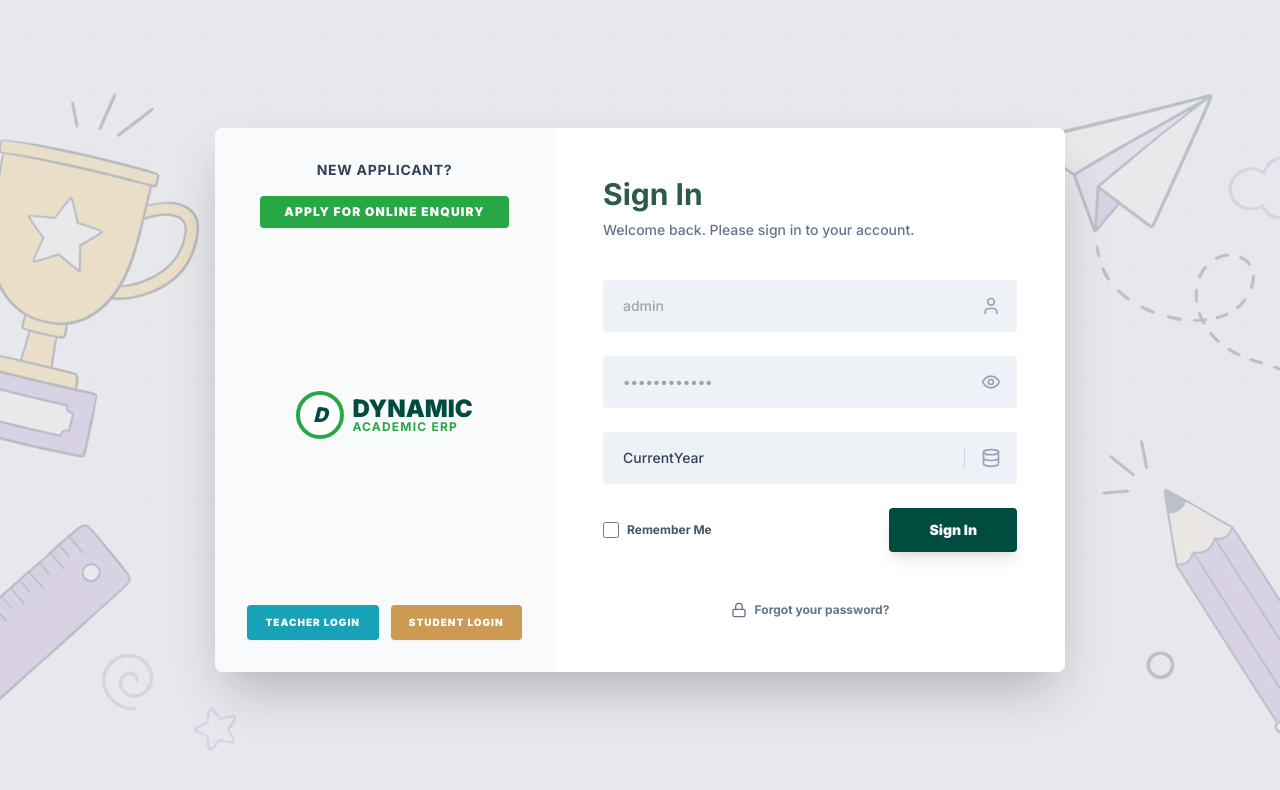
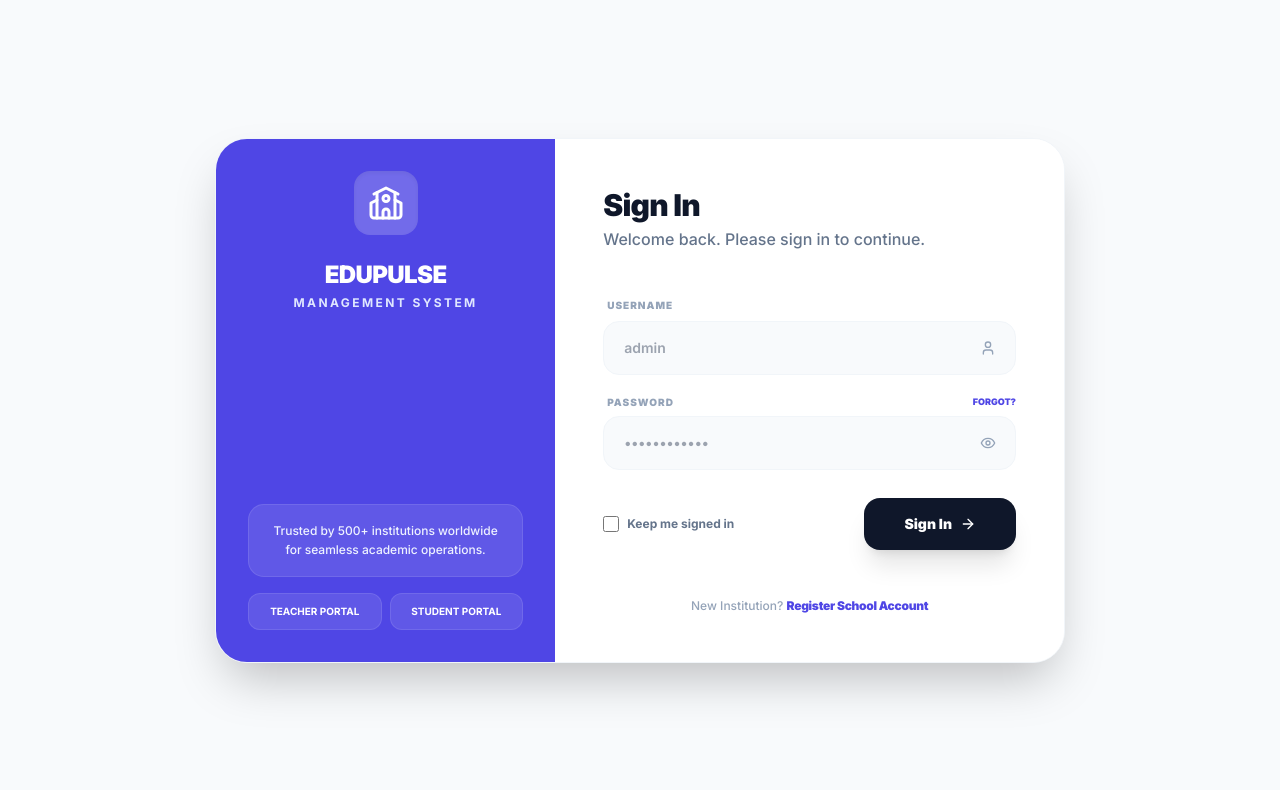
Before and after one commit to PrinceTiwari00/edupulse-sms, a Next.js app: page /login in a window 1280 px wide. Shown: the top 790 px of the page. Built offline with nearby package versions, Linux system fonts and the light colour scheme.

Commit message:
UI Finalization: Matched Login page theme to Sign Up page (Indigo/Slate theme)

```diff
--- a/app/login/page.tsx
+++ b/app/login/page.tsx
@@ -4,121 +4,100 @@ import React from 'react';
 import {
   User,
   Eye,
-  Database,
   Lock,
+  School,
+  ArrowRight,
+  ShieldCheck
 } from 'lucide-react';
 import Link from 'next/link';
 
 export default function LoginPage() {
   return (
-    <div className="min-h-screen w-full flex items-center justify-center p-4 relative overflow-hidden bg-[#e5e7eb]">
-      {/* Background Image Overlay */}
-      <div
-        className="absolute inset-0 z-0 opacity-20"
-        style={{
-          backgroundImage: "url('/login-bg.png')",
-          backgroundSize: 'cover',
-          backgroundPosition: 'center'
-        }}
-      />
+    <div className="min-h-screen w-full flex items-center justify-center p-6 bg-slate-50">
+      {/* Main Card - Compact and themed like the Sign Up page */}
+      <div className="relative z-10 w-full max-w-[850px] bg-white rounded-[32px] border border-slate-100 shadow-2xl overflow-hidden flex flex-col md:row min-h-[500px] md:flex-row">
 
-      {/* Main Card - Perfectly aligned with Register Page size & structure */}
-      <div className="relative z-10 w-full max-w-[850px] bg-white rounded-lg shadow-2xl overflow-hidden flex flex-col md:flex-row min-h-[500px]">
-
-        {/* Left Section - Sidebar Info */}
-        <div className="w-full md:w-[40%] bg-slate-50 p-8 flex flex-col items-center justify-between border-r border-slate-100">
-          <div className="text-center space-y-4">
-            <p className="text-sm font-bold text-slate-700 uppercase tracking-wider">New Applicant?</p>
-            <button className="bg-[#28a745] hover:bg-[#218838] text-white px-6 py-2 rounded font-black text-xs uppercase tracking-widest transition-colors inline-block shadow-sm">
-              Apply for Online Enquiry
-            </button>
+        {/* Left Section - Indigo Sidebar (Matching Sign Up Page) */}
+        <div className="w-full md:w-[40%] bg-indigo-600 p-8 text-white flex flex-col justify-between items-center text-center">
+          <div className="space-y-6 flex flex-col items-center">
+            <div className="bg-white/20 w-16 h-16 rounded-2xl flex items-center justify-center shadow-inner">
+              <School className="w-9 h-9 text-white" />
+            </div>
+            <div>
+              <h2 className="text-2xl font-black tracking-tight uppercase">EduPulse</h2>
+              <p className="text-indigo-100 text-xs font-bold tracking-[0.2em] uppercase mt-1">Management System</p>
+            </div>
           </div>
 
-          <div className="flex flex-col items-center py-6">
-            <div className="flex items-center gap-2 mb-1">
-              <div className="w-12 h-12 bg-white rounded-full border-4 border-[#28a745] flex items-center justify-center shrink-0">
-                <span className="text-[#004d40] font-black text-xl italic">D</span>
+          <div className="w-full space-y-4">
+             <div className="p-4 bg-white/10 rounded-2xl border border-white/10">
+                <p className="text-xs font-medium text-indigo-50 leading-relaxed">
+                  Trusted by 500+ institutions worldwide for seamless academic operations.
+                </p>
              </div>
-              <div className="text-left">
-                <h2 className="text-[#004d40] font-black text-2xl leading-none">DYNAMIC</h2>
-                <p className="text-[#28a745] font-bold text-xs tracking-widest leading-none">ACADEMIC ERP</p>
+
+             <div className="flex gap-2 w-full">
+                <button className="flex-1 bg-white/10 hover:bg-white/20 text-white py-2.5 rounded-xl font-bold text-[10px] transition-all uppercase border border-white/10">
+                  Teacher Portal
+                </button>
+                <button className="flex-1 bg-white/10 hover:bg-white/20 text-white py-2.5 rounded-xl font-bold text-[10px] transition-all uppercase border border-white/10">
+                  Student Portal
+                </button>
              </div>
           </div>
         </div>
 
-          <div className="w-full flex gap-3">
-            <button className="flex-1 bg-[#17a2b8] hover:bg-[#138496] text-white py-2.5 rounded font-black text-[10px] transition-colors uppercase tracking-widest shadow-sm">
-              Teacher Login
-            </button>
-            <button className="flex-1 bg-[#cc9a52] hover:bg-[#b88a46] text-white py-2.5 rounded font-black text-[10px] transition-colors uppercase tracking-widest shadow-sm">
-              Student Login
-            </button>
-          </div>
+        {/* Right Section - Sign In Form (Matching Sign Up Page Style) */}
+        <div className="w-full md:w-[60%] p-12 bg-white flex flex-col justify-center">
+          <div className="mb-10">
+            <h1 className="text-3xl font-black text-slate-900 tracking-tight">Sign In</h1>
+            <p className="text-slate-500 font-medium mt-1">Welcome back. Please sign in to continue.</p>
           </div>
 
-        {/* Right Section - Form */}
-        <div className="w-full md:w-[60%] p-12 bg-white flex flex-col justify-center">
-          <div className="mb-10">
-            <h1 className="text-3xl font-bold text-[#2d5a4c]">Sign In</h1>
-            <p className="text-slate-500 mt-2 text-sm font-medium">Welcome back. Please sign in to your account.</p>
-          </div>
-
-          <form className="space-y-6" onSubmit={(e) => e.preventDefault()}>
-            {/* Username */}
+          <form className="space-y-5" onSubmit={(e) => e.preventDefault()}>
+            <div className="space-y-1.5">
+              <label className="text-[10px] font-black text-slate-400 uppercase tracking-widest ml-1">Username</label>
               <div className="relative">
                 <input
                   type="text"
                   placeholder="admin"
-                className="w-full px-5 py-4 bg-[#eef2f7] border-none rounded text-sm focus:ring-2 focus:ring-[#2d5a4c] outline-none text-slate-700 font-medium"
+                  className="w-full px-5 py-4 border border-slate-100 rounded-2xl bg-slate-50 focus:ring-2 focus:ring-indigo-500 outline-none text-sm font-semibold transition-all"
                 />
-              <div className="absolute right-4 top-1/2 -translate-y-1/2 text-slate-400">
-                <User className="w-5 h-5" />
+                <User className="absolute right-5 top-1/2 -translate-y-1/2 w-4 h-4 text-slate-400" />
               </div>
             </div>
 
-            {/* Password */}
+            <div className="space-y-1.5">
+              <div className="flex justify-between items-center ml-1">
+                <label className="text-[10px] font-black text-slate-400 uppercase tracking-widest">Password</label>
+                <Link href="#" className="text-[9px] font-black text-indigo-600 uppercase hover:underline">Forgot?</Link>
+              </div>
               <div className="relative">
                 <input
                   type="password"
                   placeholder="••••••••••••"
-                className="w-full px-5 py-4 bg-[#eef2f7] border-none rounded text-sm focus:ring-2 focus:ring-[#2d5a4c] outline-none text-slate-700 font-medium"
+                  className="w-full px-5 py-4 border border-slate-100 rounded-2xl bg-slate-50 focus:ring-2 focus:ring-indigo-500 outline-none text-sm font-semibold transition-all"
                 />
-              <div className="absolute right-4 top-1/2 -translate-y-1/2 text-slate-400">
-                <Eye className="w-5 h-5" />
+                <Eye className="absolute right-5 top-1/2 -translate-y-1/2 w-4 h-4 text-slate-400" />
               </div>
             </div>
 
-            {/* Academic Year */}
-            <div className="relative">
-              <select className="w-full px-5 py-4 bg-[#eef2f7] border-none rounded text-sm focus:ring-2 focus:ring-[#2d5a4c] outline-none text-slate-700 font-medium appearance-none">
-                <option>CurrentYear</option>
-                <option>2025-2026</option>
-                <option>2024-2025</option>
-              </select>
-              <div className="absolute right-4 top-1/2 -translate-y-1/2 flex items-center gap-2 pointer-events-none">
-                <div className="h-5 w-[1px] bg-slate-300 mx-2"></div>
-                <Database className="w-5 h-5 text-slate-400" />
-              </div>
-            </div>
-
-            <div className="flex items-center justify-between">
+            <div className="flex items-center justify-between pt-2">
               <label className="flex items-center gap-2 cursor-pointer group">
-                <input type="checkbox" className="w-4 h-4 rounded border-slate-300 text-[#004d40] focus:ring-[#004d40]" />
-                <span className="text-xs font-bold text-slate-600 group-hover:text-slate-900 transition-colors">Remember Me</span>
+                <input type="checkbox" className="w-4 h-4 rounded border-slate-200 text-indigo-600 focus:ring-indigo-500" />
+                <span className="text-xs font-bold text-slate-500 group-hover:text-slate-900 transition-colors">Keep me signed in</span>
               </label>
 
-              <button className="bg-[#004d40] hover:bg-[#00332c] text-white px-10 py-3 rounded font-black text-sm transition-all shadow-lg">
+              <button className="bg-slate-900 text-white px-10 py-4 rounded-2xl font-black text-sm shadow-xl hover:bg-slate-800 transition-all flex items-center justify-center gap-2">
                 Sign In
+                <ArrowRight className="w-4 h-4" />
               </button>
             </div>
+          </form>
 
-            <div className="pt-6 text-center">
-              <Link href="#" className="inline-flex items-center gap-2 text-xs font-bold text-slate-500 hover:text-[#004d40] transition-colors">
-                <Lock className="w-4 h-4" />
-                Forgot your password?
-              </Link>
-            </div>
-          </form>
+          <p className="mt-12 text-center text-xs text-slate-400 font-medium">
+            New Institution? <Link href="/register" className="text-indigo-600 font-black hover:underline tracking-tight">Register School Account</Link>
+          </p>
         </div>
       </div>
     </div>
--- a/app/register/page.tsx
+++ b/app/register/page.tsx
@@ -1,96 +1,87 @@
 "use client";
 
 import React from 'react';
-import { School, CheckCircle2, ShieldCheck, ArrowRight } from 'lucide-react';
+import { School, ArrowRight, CheckCircle2, ShieldCheck } from 'lucide-react';
 import Link from 'next/link';
 
 export default function RegisterSchoolPage() {
   return (
-    <div className="min-h-screen bg-[#e5e7eb] flex items-center justify-center p-6 relative overflow-hidden">
-      {/* Background Image Overlay */}
-      <div
-        className="absolute inset-0 z-0 opacity-20"
-        style={{
-          backgroundImage: "url('/login-bg.png')",
-          backgroundSize: 'cover',
-          backgroundPosition: 'center'
-        }}
-      />
+    <div className="min-h-screen bg-slate-50 flex items-center justify-center p-6">
+      <div className="w-full max-w-2xl bg-white rounded-[32px] border border-slate-100 shadow-2xl overflow-hidden flex flex-col md:flex-row">
+        {/* Left Side - Info */}
+        <div className="w-full md:w-[40%] bg-indigo-600 p-8 text-white flex flex-col justify-between">
+          <div>
+            <div className="bg-white/20 w-12 h-12 rounded-xl flex items-center justify-center mb-6">
+              <School className="w-7 h-7 text-white" />
+            </div>
+            <h2 className="text-2xl font-bold leading-tight mb-4">Onboard your Institution</h2>
+            <p className="text-indigo-100 text-sm leading-relaxed mb-8">
+              Join hundreds of schools managing their operations with EduPulse.
+            </p>
 
-      <div className="relative z-10 w-full max-w-[850px] bg-white rounded-lg shadow-2xl overflow-hidden flex flex-col md:flex-row min-h-[500px]">
-        {/* Left Section - Unified Dynamic Theme */}
-        <div className="w-full md:w-[40%] bg-slate-50 p-8 flex flex-col items-center justify-between border-r border-slate-100 text-center">
-          <div className="space-y-4">
-            <p className="text-sm font-bold text-slate-700 uppercase tracking-wider">Institution Setup</p>
-            <div className="bg-[#28a745] text-white px-6 py-2 rounded font-black text-xs uppercase tracking-widest inline-block">
-              School Registration
+            <div className="space-y-4">
+              {[
+                "Strict Data Isolation",
+                "Custom Subdomains",
+                "Global Analytics"
+              ].map((text) => (
+                <div key={text} className="flex items-center gap-3">
+                  <CheckCircle2 className="w-5 h-5 text-indigo-300 shrink-0" />
+                  <span className="text-xs font-medium text-indigo-50">{text}</span>
+                </div>
+              ))}
             </div>
           </div>
 
-          <div className="flex flex-col items-center py-6">
-            <div className="flex items-center gap-2 mb-1">
-              <div className="w-12 h-12 bg-white rounded-full border-4 border-[#28a745] flex items-center justify-center shrink-0">
-                <span className="text-[#004d40] font-black text-xl italic">D</span>
-              </div>
-              <div className="text-left">
-                <h2 className="text-[#004d40] font-black text-2xl leading-none">DYNAMIC</h2>
-                <p className="text-[#28a745] font-bold text-xs tracking-widest leading-none">ACADEMIC ERP</p>
-              </div>
+          <div className="mt-8 p-4 bg-white/10 rounded-2xl border border-white/10">
+            <div className="flex items-center gap-3">
+              <ShieldCheck className="w-5 h-5 text-indigo-300" />
+              <p className="text-[10px] font-bold uppercase tracking-widest text-indigo-200">Super Admin Approval Required</p>
             </div>
-          </div>
-
-          <div className="w-full space-y-3 text-left px-4">
-            {[
-              "Multi-tenant isolation",
-              "Custom school subdomain",
-              "Academic management suite"
-            ].map((text) => (
-              <div key={text} className="flex items-center gap-2">
-                <CheckCircle2 className="w-4 h-4 text-[#28a745]" />
-                <span className="text-[11px] font-bold text-slate-500 uppercase">{text}</span>
-              </div>
-            ))}
-          </div>
-
-          <div className="w-full pt-8 flex gap-2">
-            <div className="flex-1 h-1.5 bg-[#17a2b8] rounded-full opacity-30"></div>
-            <div className="flex-1 h-1.5 bg-[#cc9a52] rounded-full opacity-30"></div>
           </div>
         </div>
 
-        {/* Right Section - Form */}
-        <div className="w-full md:w-[60%] p-12 bg-white flex flex-col justify-center">
-          <div className="mb-10">
-            <h1 className="text-3xl font-bold text-[#2d5a4c]">Register School</h1>
-            <p className="text-slate-500 mt-2 text-sm font-medium">Create your institutional account to get started.</p>
+        {/* Right Side - Form */}
+        <div className="w-full md:w-[60%] p-10">
+          <div className="mb-8">
+            <h1 className="text-2xl font-bold text-slate-900">Request Account</h1>
+            <p className="text-slate-500 text-sm mt-1">Our team will verify your school details shortly.</p>
           </div>
 
-          <form className="space-y-5" onSubmit={(e) => e.preventDefault()}>
+          <form className="space-y-4" onSubmit={(e) => e.preventDefault()}>
             <div className="space-y-1.5">
-              <input type="text" placeholder="School Name" className="w-full px-5 py-3.5 bg-[#eef2f7] border-none rounded text-sm focus:ring-2 focus:ring-[#2d5a4c] outline-none text-slate-700 font-medium" />
+              <label className="text-[10px] font-black text-slate-400 uppercase tracking-widest ml-1">School Name</label>
+              <input type="text" placeholder="Greenwood International" className="w-full px-4 py-3 border border-slate-100 rounded-2xl bg-slate-50 focus:ring-2 focus:ring-indigo-500 outline-none text-sm font-semibold" />
             </div>
 
-            <div className="flex items-center gap-3">
-              <input type="text" placeholder="Subdomain" className="flex-1 px-5 py-3.5 bg-[#eef2f7] border-none rounded text-sm focus:ring-2 focus:ring-[#2d5a4c] outline-none text-slate-700 font-medium" />
-              <span className="text-xs font-bold text-slate-400">.edupulse.com</span>
+            <div className="space-y-1.5">
+              <label className="text-[10px] font-black text-slate-400 uppercase tracking-widest ml-1">Preferred Subdomain</label>
+              <div className="flex items-center">
+                <input type="text" placeholder="greenwood" className="flex-1 px-4 py-3 border border-slate-100 rounded-l-2xl bg-slate-50 focus:ring-2 focus:ring-indigo-500 outline-none text-sm font-semibold" />
+                <span className="bg-slate-100 border border-l-0 border-slate-100 px-4 py-3 rounded-r-2xl text-xs font-bold text-slate-500">.edupulse.com</span>
+              </div>
             </div>
 
             <div className="grid grid-cols-2 gap-4">
-              <input type="email" placeholder="Contact Email" className="px-5 py-3.5 bg-[#eef2f7] border-none rounded text-sm focus:ring-2 focus:ring-[#2d5a4c] outline-none text-slate-700 font-medium" />
-              <input type="tel" placeholder="Phone Number" className="px-5 py-3.5 bg-[#eef2f7] border-none rounded text-sm focus:ring-2 focus:ring-[#2d5a4c] outline-none text-slate-700 font-medium" />
+              <div className="space-y-1.5">
+                <label className="text-[10px] font-black text-slate-400 uppercase tracking-widest ml-1">Contact Email</label>
+                <input type="email" placeholder="admin@school.edu" className="w-full px-4 py-3 border border-slate-100 rounded-2xl bg-slate-50 focus:ring-2 focus:ring-indigo-500 outline-none text-sm font-semibold" />
+              </div>
+              <div className="space-y-1.5">
+                <label className="text-[10px] font-black text-slate-400 uppercase tracking-widest ml-1">Phone Number</label>
+                <input type="tel" placeholder="+1..." className="w-full px-4 py-3 border border-slate-100 rounded-2xl bg-slate-50 focus:ring-2 focus:ring-indigo-500 outline-none text-sm font-semibold" />
+              </div>
             </div>
 
-            <button className="w-full bg-[#004d40] hover:bg-[#00332c] text-white py-4 rounded font-black text-sm transition-all shadow-lg flex items-center justify-center gap-2 group mt-4">
+            <button className="w-full mt-6 bg-slate-900 text-white py-4 rounded-2xl font-black text-sm shadow-xl hover:bg-slate-800 transition-all flex items-center justify-center gap-2 group">
               Submit Request
               <ArrowRight className="w-4 h-4 group-hover:translate-x-1 transition-transform" />
             </button>
+          </form>
 
-            <div className="pt-6 text-center">
-              <p className="text-xs text-slate-400 font-medium">
-                Already have an account? <Link href="/login" className="text-[#004d40] font-black hover:underline tracking-tight">Sign In here</Link>
-              </p>
-            </div>
-          </form>
+          <p className="mt-8 text-center text-xs text-slate-400 font-medium">
+            Already have an account? <Link href="/login" className="text-indigo-600 font-black hover:underline tracking-tight">Login here</Link>
+          </p>
         </div>
       </div>
     </div>
```
Also changed, not shown: 1 other file (tests, documents, lock files or other folders). Lines whose indentation alone changed are shown as unchanged.
